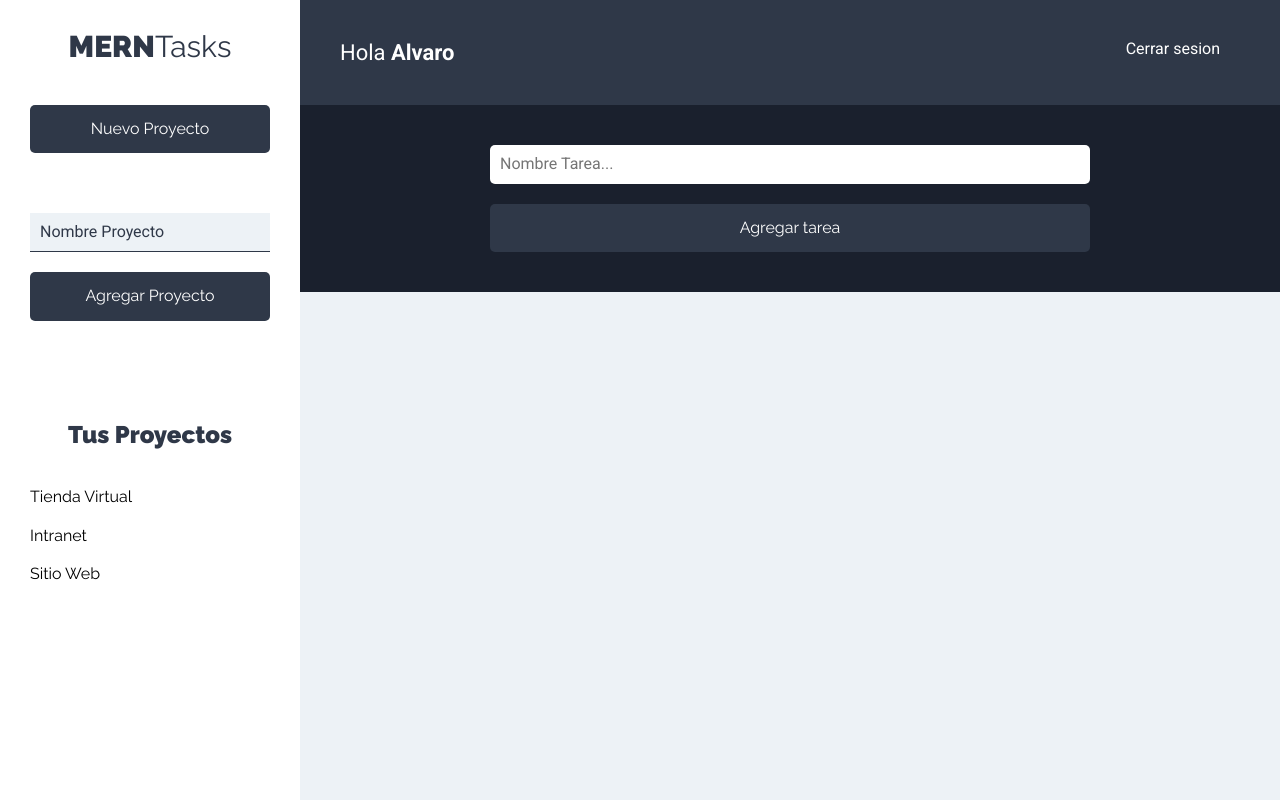
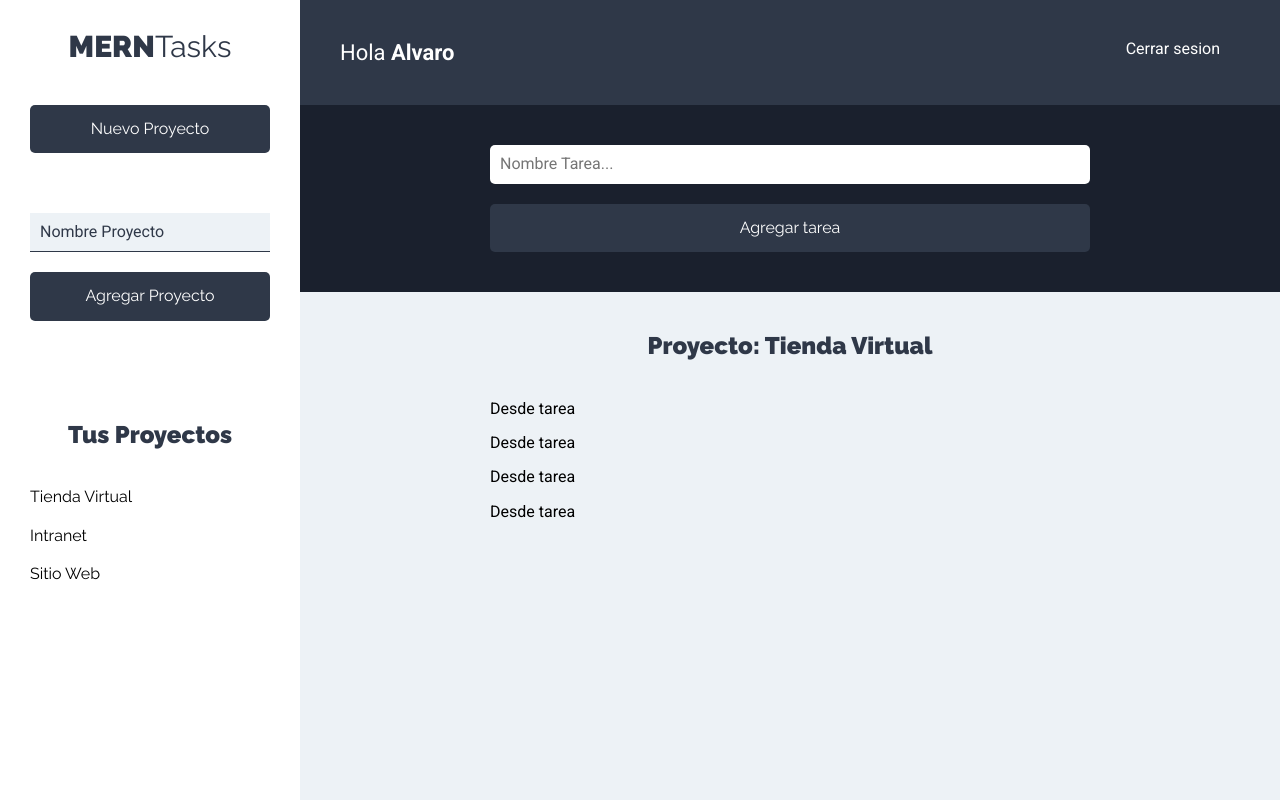
Before and after one commit to SkinnyA/AdministradorProyectos-Cliente, a React (Create React App) app: page /proyectos in a window 1280 px wide. Built offline with nearby package versions, Linux system fonts and the light colour scheme.

Commit message:
Tasks list created

```diff
--- a/src/components/proyectos/Proyectos.js
+++ b/src/components/proyectos/Proyectos.js
@@ -2,6 +2,7 @@
 import Sidebar from '../layout/Sidebar';
 import Barra from '../layout/Barra';
 import FormTarea from '../tareas/FormTarea';
+import ListadoTareas from '../tareas/ListadoTareas';
 
 const Proyectos = () => {
     return (
@@ -13,7 +14,7 @@
                 <main>
                     <FormTarea />
                     <div className="contenedor-tareas">
-
+                        <ListadoTareas />
                     </div>
                 </main>
             </div>
--- a/src/components/tareas/ListadoTareas.js
+++ b/src/components/tareas/ListadoTareas.js
@@ -0,0 +1,33 @@
+import React, {Fragment} from 'react';
+import Tarea from './Tarea';
+
+
+const ListadoTareas = () => {
+
+    const tareasProyecto = [
+        {nombre: 'Elegir Plataforma', estado: true},
+        {nombre: 'Elegir Colores', estado: false},
+        {nombre: 'Elegir  Plataforma de pago', estado: false},
+        {nombre: 'Elegir Hosting', estado: true}
+    ]
+
+    return (
+        <Fragment>
+            <h2>Proyecto: Tienda Virtual</h2>
+
+            <ul className="listado-tareas">
+                {tareasProyecto.length === 0
+                    ? (<li className="tarea"><p>No hay tareas</p></li>)
+                    : tareasProyecto.map(tarea => (
+                        <Tarea
+                            tarea={tarea}
+                        />
+                    ))
+                }
+            </ul>
+        </Fragment>
+
+    );
+}
+
+export default ListadoTareas;
--- a/src/components/tareas/Tarea.js
+++ b/src/components/tareas/Tarea.js
@@ -0,0 +1,9 @@
+import React from 'react';
+
+const Tarea = () => {
+    return (
+        <p>Desde tarea</p>
+    );
+}
+
+export default Tarea;
```
